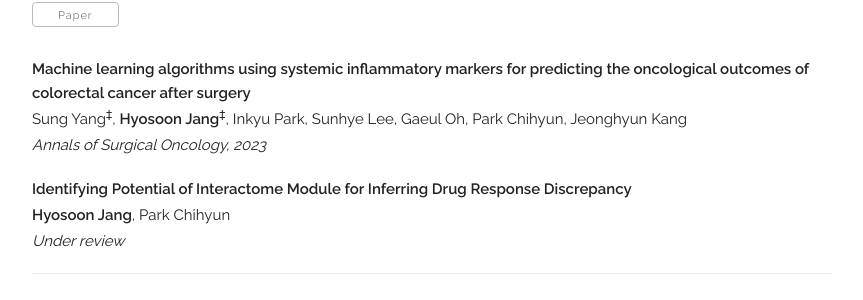
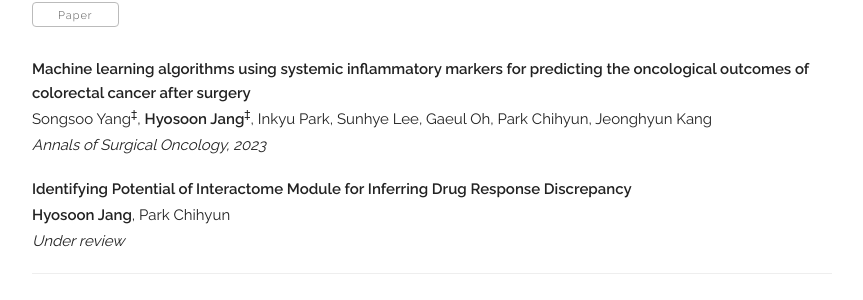
Before and after one commit to hsjang0/hsjang, a Jekyll site: the page built from index.html, in a window 1280 px wide. Shown: the part 811-1111 px from the top of the page, without its empty margins (208-1071 px from the left). Built offline with Jekyll 4.4.1, drawn with Linux system fonts in a browser that asks for light colours; some web fonts are replaced.

Commit message:
Update publications.yaml

```diff
--- a/_data/publications.yaml
+++ b/_data/publications.yaml
@@ -6,7 +6,7 @@ papers:
     selected: y
 
   - title: "Machine learning algorithms using systemic inflammatory markers for predicting the oncological outcomes of colorectal cancer after surgery"
-    authors: "Sung Yang<sup>‡</sup>, <b>Hyosoon Jang</b><sup>‡</sup>, Inkyu Park, Sunhye Lee, Gaeul Oh, Park Chihyun, Jeonghyun Kang"
+    authors: "Songsoo Yang<sup>‡</sup>, <b>Hyosoon Jang</b><sup>‡</sup>, Inkyu Park, Sunhye Lee, Gaeul Oh, Park Chihyun, Jeonghyun Kang"
     venue: "Annals of Surgical Oncology, 2023"
     selected: y
 
```
